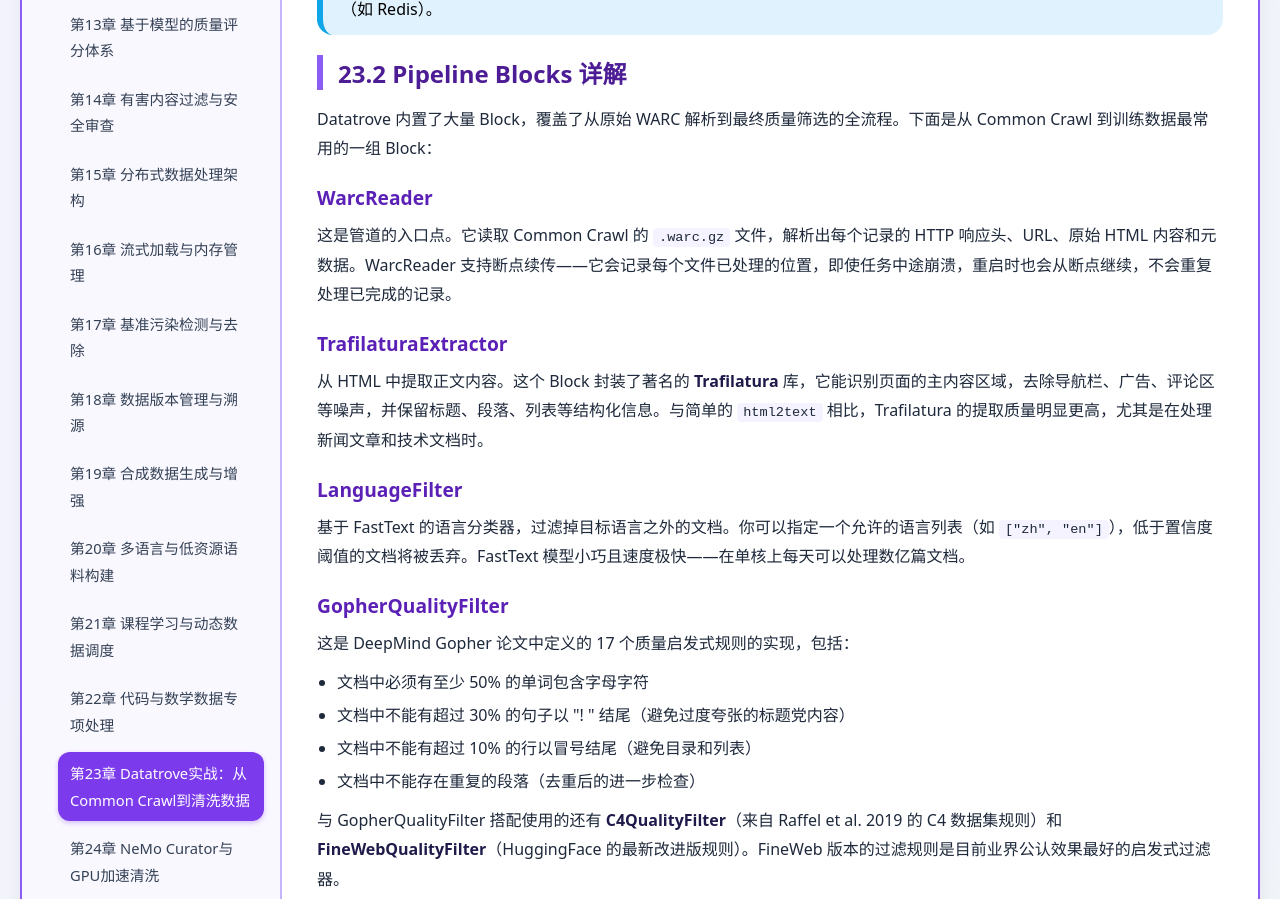
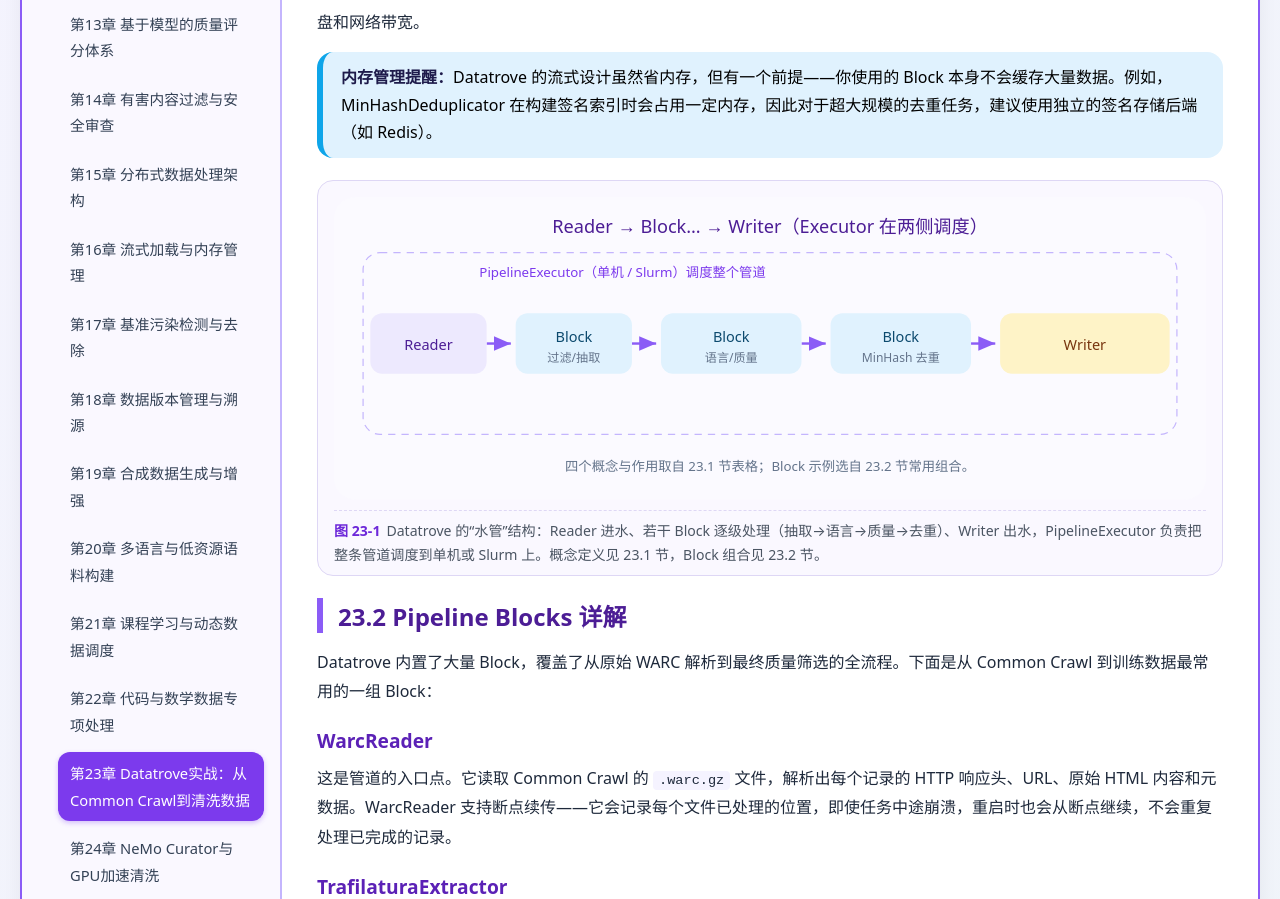
Before and after one commit to 1998x-stack/pretraining-dataset-tutorial, a plain HTML site: page 23.html in a window 1280 px wide. Shown: the part 968-1867 px from the top of the page. Drawn offline with Linux system fonts and the light colour scheme.

Commit message:
feat(pretraining-dataset-tutorial): 第23章语义化结构与 Datatrove 管道架构图

```diff
--- a/23.html
+++ b/23.html
@@ -5,11 +5,13 @@
     <meta name="viewport" content="width=device-width, initial-scale=1.0, maximum-scale=1.5, user-scalable=yes">
     <title>第23章 Datatrove实战：从Common Crawl到清洗数据</title>
     <link rel="stylesheet" href="theme.css">
+    <style>table{width:100%;max-width:100%;border-collapse:collapse}pre{overflow-x:auto;max-width:100%}.math-scroll{overflow-x:auto;max-width:100%}img,svg{max-width:100%}@media(max-width:480px){table{table-layout:fixed}th,td{overflow-wrap:anywhere}}</style>
 </head>
 <body>
+<a class="skip-link" href="#content">跳转至正文</a>
 <div class="double-border">
 <div class="container">
-    <div class="sidebar">
+    <nav class="sidebar" aria-label="课程目录">
         <h3>📊 课程目录</h3>
         <ul class="chapter-list">
             <li><a href="01.html">第1章 预训练数据决定模型上限</a></li>
@@ -41,8 +43,12 @@
             <li><a href="27.html">第27章 实战项目：构建1B模型训练数据集</a></li>
             <li><a href="28.html">第28章 规模化落地：从TB级到PB级的挑战</a></li>
         </ul>
-    </div>
-    <div class="main-content">
+    </nav>
+    <main id="content" class="main-content"><article>
+        <header class="article-header">
+            <h1>第23章 · Datatrove 实战：从 Common Crawl 到清洗数据</h1>
+            <p class="dek">把前面学的清洗理论串成一条能跑的管道：Datatrove 的 Reader/Block/Writer/Executor 四件套、WarcReader 到 MinHash 的常用 Block 组合、完整 Pipeline 实战，以及集群运行与监控。</p>
+        </header>
         <h2>开篇：从 WARC 到高质量文本，就差一个管道</h2>
 
         <p>大家好，我是你们的讲师。前面二十多章，我们把数据清洗的理论讲了个遍——去重算法、质量评分、安全过滤、污染检测……但有一个问题始终悬而未决：<strong>这些东西到底怎么串起来跑通？</strong></p>
@@ -92,6 +98,38 @@
         <div class="tip">
             <strong>内存管理提醒：</strong>Datatrove 的流式设计虽然省内存，但有一个前提——你使用的 Block 本身不会缓存大量数据。例如，MinHashDeduplicator 在构建签名索引时会占用一定内存，因此对于超大规模的去重任务，建议使用独立的签名存储后端（如 Redis）。
         </div>
+
+        <figure>
+            <svg role="img" aria-labelledby="fig23a-t fig23a-d" viewBox="0 0 720 250" xmlns="http://www.w3.org/2000/svg">
+                <title id="fig23a-t">Datatrove 管道的四个核心概念</title>
+                <desc id="fig23a-d">数据从 Reader 流入，依次经过多个 Block（过滤、抽取、语言识别、质量过滤、去重），最后由 Writer 写出；整个流程由 PipelineExecutor 在单机或 Slurm 上调度。</desc>
+                <rect width="720" height="250" rx="18" fill="#fbfaff"/>
+                <defs><marker id="ar23" markerWidth="9" markerHeight="9" refX="7" refY="3" orient="auto"><path d="M0,0 L7,3 L0,6" fill="#8b5cf6"/></marker></defs>
+                <g font-family="system-ui,'PingFang SC',sans-serif" text-anchor="middle">
+                    <text x="360" y="30" font-size="15" fill="#4c1d95">Reader → Block… → Writer（Executor 在两侧调度）</text>
+                    <rect x="24" y="46" width="672" height="150" rx="14" fill="none" stroke="#c4b5fd" stroke-dasharray="6 5"/>
+                    <text x="120" y="66" font-size="11" fill="#7c3aed" text-anchor="start">PipelineExecutor（单机 / Slurm）调度整个管道</text>
+                    <g stroke="#8b5cf6" stroke-width="2" marker-end="url(#ar23)" fill="none">
+                        <line x1="126" y1="121" x2="146" y2="121"/><line x1="246" y1="121" x2="266" y2="121"/>
+                        <line x1="386" y1="121" x2="406" y2="121"/><line x1="526" y1="121" x2="546" y2="121"/>
+                    </g>
+                    <g font-size="12">
+                        <rect x="30" y="96" width="96" height="50" rx="10" fill="#ede9fe"/>
+                        <text x="78" y="126" fill="#4c1d95">Reader</text>
+                        <rect x="150" y="96" width="96" height="50" rx="10" fill="#e0f2fe"/>
+                        <text x="198" y="120" fill="#0c4a6e">Block</text><text x="198" y="136" font-size="10" fill="#64748b">过滤/抽取</text>
+                        <rect x="270" y="96" width="116" height="50" rx="10" fill="#e0f2fe"/>
+                        <text x="328" y="120" fill="#0c4a6e">Block</text><text x="328" y="136" font-size="10" fill="#64748b">语言/质量</text>
+                        <rect x="410" y="96" width="116" height="50" rx="10" fill="#e0f2fe"/>
+                        <text x="468" y="120" fill="#0c4a6e">Block</text><text x="468" y="136" font-size="10" fill="#64748b">MinHash 去重</text>
+                        <rect x="550" y="96" width="140" height="50" rx="10" fill="#fef3c7"/>
+                        <text x="620" y="126" fill="#78350f">Writer</text>
+                    </g>
+                    <text x="360" y="226" font-size="11" fill="#64748b">四个概念与作用取自 23.1 节表格；Block 示例选自 23.2 节常用组合。</text>
+                </g>
+            </svg>
+            <figcaption><span class="fig-label">图 23-1</span>Datatrove 的“水管”结构：Reader 进水、若干 Block 逐级处理（抽取→语言→质量→去重）、Writer 出水，PipelineExecutor 负责把整条管道调度到单机或 Slurm 上。概念定义见 23.1 节，Block 组合见 23.2 节。</figcaption>
+        </figure>
 
         <h2>23.2 Pipeline Blocks 详解</h2>
 
@@ -347,7 +385,7 @@ executor.run()</code></pre>
             <a href="index.html">📖 返回目录</a>
             <a href="24.html">下一章 →</a>
         </div>
-    </div>
+    </article></main>
 </div>
 </div>
 </body>
```
